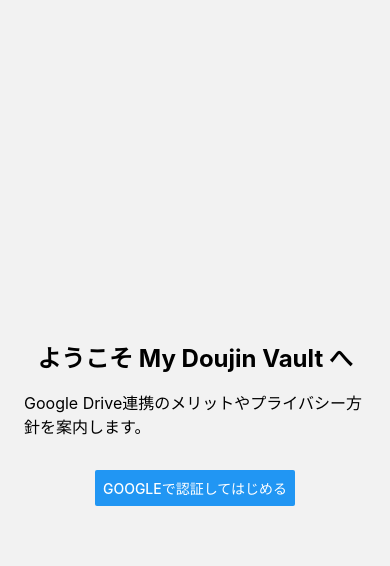
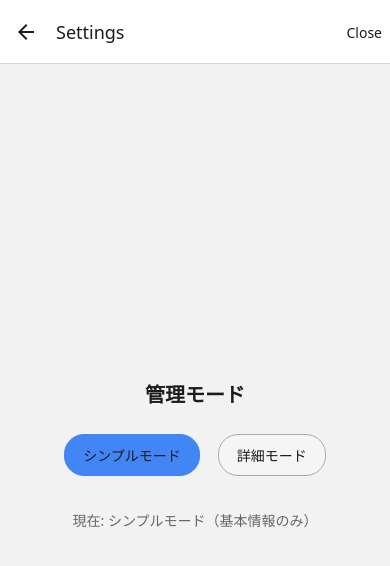
Before and after one commit to okurawave/DMMDLsiteManageProject, a React Native app in the folder My-Doujin-Vault-App/: screen /Settings in a window 390 px wide. Shown: the top 566 px of the page. Built offline with nearby package versions, Linux system fonts and the light colour scheme; what expo-linking would draw is missing.

Commit message:
feat: 管理モード切替機能の実装（issue04対応）

```diff
--- a/My-Doujin-Vault-App/package.json
+++ b/My-Doujin-Vault-App/package.json
@@ -10,6 +10,7 @@
   },
   "dependencies": {
     "@expo/metro-runtime": "~5.0.4",
+    "@react-native-async-storage/async-storage": "^2.2.0",
     "@react-native-google-signin/google-signin": "^11.0.1",
     "@react-navigation/bottom-tabs": "^7.4.6",
     "@react-navigation/elements": "^2.6.3",
--- a/My-Doujin-Vault-App/src/App.tsx
+++ b/My-Doujin-Vault-App/src/App.tsx
@@ -25,6 +25,12 @@
 
   const theme = colorScheme === 'dark' ? DarkTheme : DefaultTheme
 
+  React.useEffect(() => {
+    // 起動時に管理モードの永続化データを復元
+    import('./store/modeStore').then(({ useModeStore }) => {
+      useModeStore.getState().hydrate();
+    });
+  }, []);
   return (
     <AuthProvider>
       <Navigation
--- a/My-Doujin-Vault-App/src/hooks/useGoogleAuth.ts
+++ b/My-Doujin-Vault-App/src/hooks/useGoogleAuth.ts
@@ -1,4 +1,5 @@
 import { useAuthRequest, makeRedirectUri, ResponseType, DiscoveryDocument } from 'expo-auth-session';
+import Constants from 'expo-constants';
 import { useCallback, useEffect, useState } from 'react';
 
 const discovery: DiscoveryDocument = {
@@ -19,7 +20,10 @@
 	const [loading, setLoading] = useState(false);
 	const [error, setError] = useState<string | null>(null);
 
-	const clientId = 'YOUR_CLIENT_ID.apps.googleusercontent.com'; // TODO: 実際のクライアントIDに置換
+
+	const clientId = Constants.expoConfig?.extra?.GOOGLE_WEB_CLIENT_ID;
+	console.log('Google Client ID:', clientId);
+	console.log('Redirect URI:', makeRedirectUri());
 
 	const [request, response, promptAsync] = useAuthRequest(
 		{
--- /dev/null
+++ b/My-Doujin-Vault-App/src/migration/modeMigration.ts
@@ -0,0 +1,55 @@
+// 詳細モード移行時のデータマイグレーションロジック
+// 既存の作品データから作者・サークル初期データを生成する
+import { getDatabase } from '../../../lib/database';
+import type { Work, Author, Circle } from '../types/index';
+
+/**
+ * 作品テーブルから作者・サークル名を抽出し、名簿テーブルへ初期登録する
+ * - 既存の作者・サークル名の重複は除外
+ * - 既存の名簿にない場合のみinsert
+ */
+export async function migrateToDetailMode() {
+  const db = getDatabase();
+  // 作品一覧取得
+  const works: Work[] = await new Promise((resolve, reject) => {
+    db.transaction((tx: any) => {
+      tx.executeSql(
+        'SELECT * FROM works',
+        [],
+        (_: any, result: any) => resolve(result.rows._array),
+        (_: any, err: any) => { reject(err); return false; }
+      );
+    });
+  });
+
+  // 作者・サークル名のユニーク抽出
+  const authorNames = Array.from(new Set(works.map(w => w.authorName).filter(Boolean)));
+  const circleNames = Array.from(new Set(works.map(w => w.circleName).filter(Boolean)));
+
+  // 作者名簿へinsert
+  for (const name of authorNames) {
+    await new Promise((resolve, reject) => {
+      db.transaction((tx: any) => {
+        tx.executeSql(
+          'INSERT OR IGNORE INTO authors (name) VALUES (?)',
+          [name],
+          () => resolve(true),
+          (_: any, err: any) => { reject(err); return false; }
+        );
+      });
+    });
+  }
+  // サークル名簿へinsert
+  for (const name of circleNames) {
+    await new Promise((resolve, reject) => {
+      db.transaction((tx: any) => {
+        tx.executeSql(
+          'INSERT OR IGNORE INTO circles (name) VALUES (?)',
+          [name],
+          () => resolve(true),
+          (_: any, err: any) => { reject(err); return false; }
+        );
+      });
+    });
+  }
+}
--- a/My-Doujin-Vault-App/src/navigation/index.tsx
+++ b/My-Doujin-Vault-App/src/navigation/index.tsx
@@ -22,7 +22,11 @@
 // Create navigators using the traditional method
 const Tab = createBottomTabNavigator();
 const Stack = createNativeStackNavigator();
-const AuthStackNavigator = createNativeStackNavigator();
+export type AuthStackParamList = {
+  Onboarding: undefined;
+  SignIn: undefined;
+};
+const AuthStackNavigator = createNativeStackNavigator<AuthStackParamList>();
 
 function HomeTabs() {
   return (
@@ -131,9 +135,10 @@
 ) {
   const { isLoggedIn } = useAuthContext();
 
+  const skipAuth = true; // TODO: Google認証・Drive連携一時スキップ
   return (
     <NavigationContainer {...props}>
-      {isLoggedIn ? <RootStack /> : <AuthStack />}
+      {skipAuth || isLoggedIn ? <RootStack /> : <AuthStack />}
     </NavigationContainer>
   );
 }
--- a/My-Doujin-Vault-App/src/navigation/screens/Onboarding.tsx
+++ b/My-Doujin-Vault-App/src/navigation/screens/Onboarding.tsx
@@ -1,14 +1,21 @@
 import React from 'react';
 import { View, Text, Button, StyleSheet } from 'react-native';
+import { useNavigation } from '@react-navigation/native';
+import type { NativeStackNavigationProp } from '@react-navigation/native-stack';
+import type { AuthStackParamList } from '../index';
 
-export const OnboardingScreen: React.FC<{ onFinish?: () => void }> = ({ onFinish = () => {} }) => {
+export const OnboardingScreen: React.FC = () => {
+  const navigation = useNavigation<NativeStackNavigationProp<AuthStackParamList>>();
+  const handleStart = () => {
+    navigation.navigate('SignIn');
+  };
   // TODO: スワイプ形式やページ切り替えUIを追加
   return (
     <View style={styles.container}>
       <Text style={styles.title}>ようこそ My Doujin Vault へ</Text>
       <Text style={styles.text}>Google Drive連携のメリットやプライバシー方針を案内します。</Text>
       {/* TODO: Google認証・権限付与ボタン配置 */}
-      <Button title="Googleで認証してはじめる" onPress={onFinish} />
+      <Button title="Googleで認証してはじめる" onPress={handleStart} />
     </View>
   );
 };
--- a/My-Doujin-Vault-App/src/navigation/screens/Settings.tsx
+++ b/My-Doujin-Vault-App/src/navigation/screens/Settings.tsx
@@ -1,10 +1,25 @@
+
+import React from 'react';
 import { Text } from '@react-navigation/elements';
-import { StyleSheet, View } from 'react-native';
+import { StyleSheet, View, TouchableOpacity } from 'react-native';
+import { useModeStore } from '../../store/modeStore';
 
 export function Settings() {
+  const { mode, setMode } = useModeStore();
   return (
     <View style={styles.container}>
-      <Text>Settings Screen</Text>
+      <Text style={{ fontSize: 20, fontWeight: 'bold', marginBottom: 16 }}>管理モード</Text>
+      <View style={styles.row}>
+        <TouchableOpacity onPress={() => setMode('simple')} style={[styles.radio, mode === 'simple' && styles.selected]}>
+          <Text>シンプルモード</Text>
+        </TouchableOpacity>
+        <TouchableOpacity onPress={() => setMode('detail')} style={[styles.radio, mode === 'detail' && styles.selected]}>
+          <Text>詳細モード</Text>
+        </TouchableOpacity>
+      </View>
+      <Text style={{ marginTop: 16, color: '#666' }}>
+        現在: {mode === 'simple' ? 'シンプルモード（基本情報のみ）' : '詳細モード（作者・サークル管理）'}
+      </Text>
     </View>
   );
 }
@@ -19,5 +34,21 @@
   row: {
     flexDirection: 'row',
     gap: 10,
+    marginBottom: 8,
+  },
+  radio: {
+    paddingVertical: 10,
+    paddingHorizontal: 18,
+    borderRadius: 20,
+    borderWidth: 1,
+    borderColor: '#aaa',
+    backgroundColor: '#f5f5f5',
+    marginHorizontal: 4,
+  },
+  selected: {
+    backgroundColor: '#4285f4',
+    borderColor: '#4285f4',
+    shadowColor: '#4285f4',
+    shadowOpacity: 0.2,
   },
 });
--- /dev/null
+++ b/My-Doujin-Vault-App/src/store/modeStore.ts
@@ -0,0 +1,30 @@
+import { create } from 'zustand';
+import AsyncStorage from '@react-native-async-storage/async-storage';
+import { Platform } from 'react-native';
+
+export type Mode = 'simple' | 'detail';
+
+interface ModeState {
+  mode: Mode;
+  setMode: (mode: Mode) => void;
+  hydrate: () => Promise<void>;
+}
+
+export const useModeStore = create<ModeState>((set) => ({
+  mode: 'simple',
+  setMode: async (mode) => {
+    // シンプル→詳細モードに切り替える時のみマイグレーション実行 (ネイティブのみ)
+    if (mode === 'detail' && Platform.OS !== 'web') {
+      const { migrateToDetailMode } = await import('../migration/modeMigration');
+      await migrateToDetailMode();
+    }
+    set({ mode });
+    AsyncStorage.setItem('mode', mode);
+  },
+  hydrate: async () => {
+    const saved = await AsyncStorage.getItem('mode');
+    if (saved === 'simple' || saved === 'detail') {
+      set({ mode: saved });
+    }
+  },
+}));
```
Also changed, not shown: My-Doujin-Vault-App/app.config.js (added, +54 -0 lines), My-Doujin-Vault-App/src/types/index.d.ts (added, +29 -0 lines), 1 other file (tests, documents, lock files or other folders).
